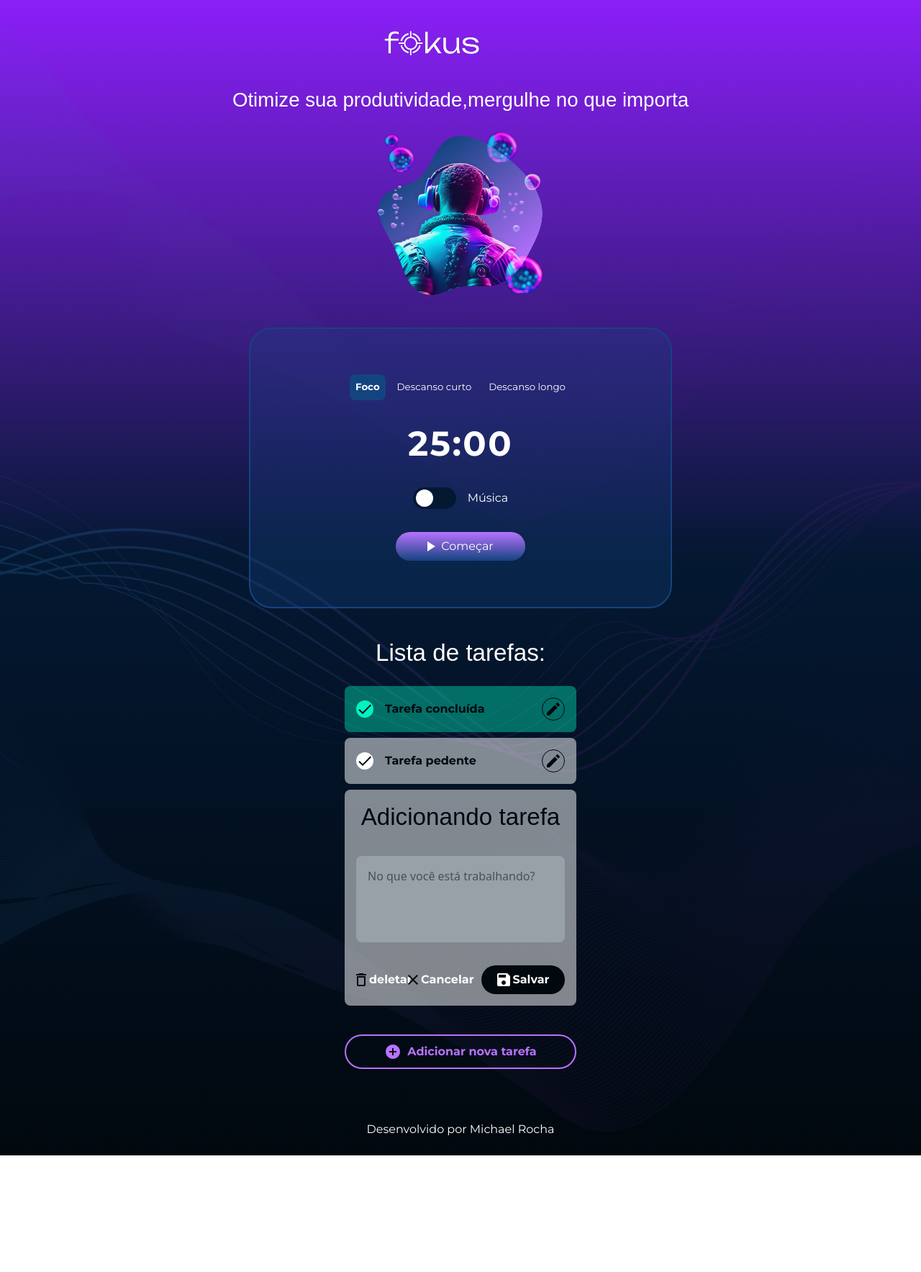
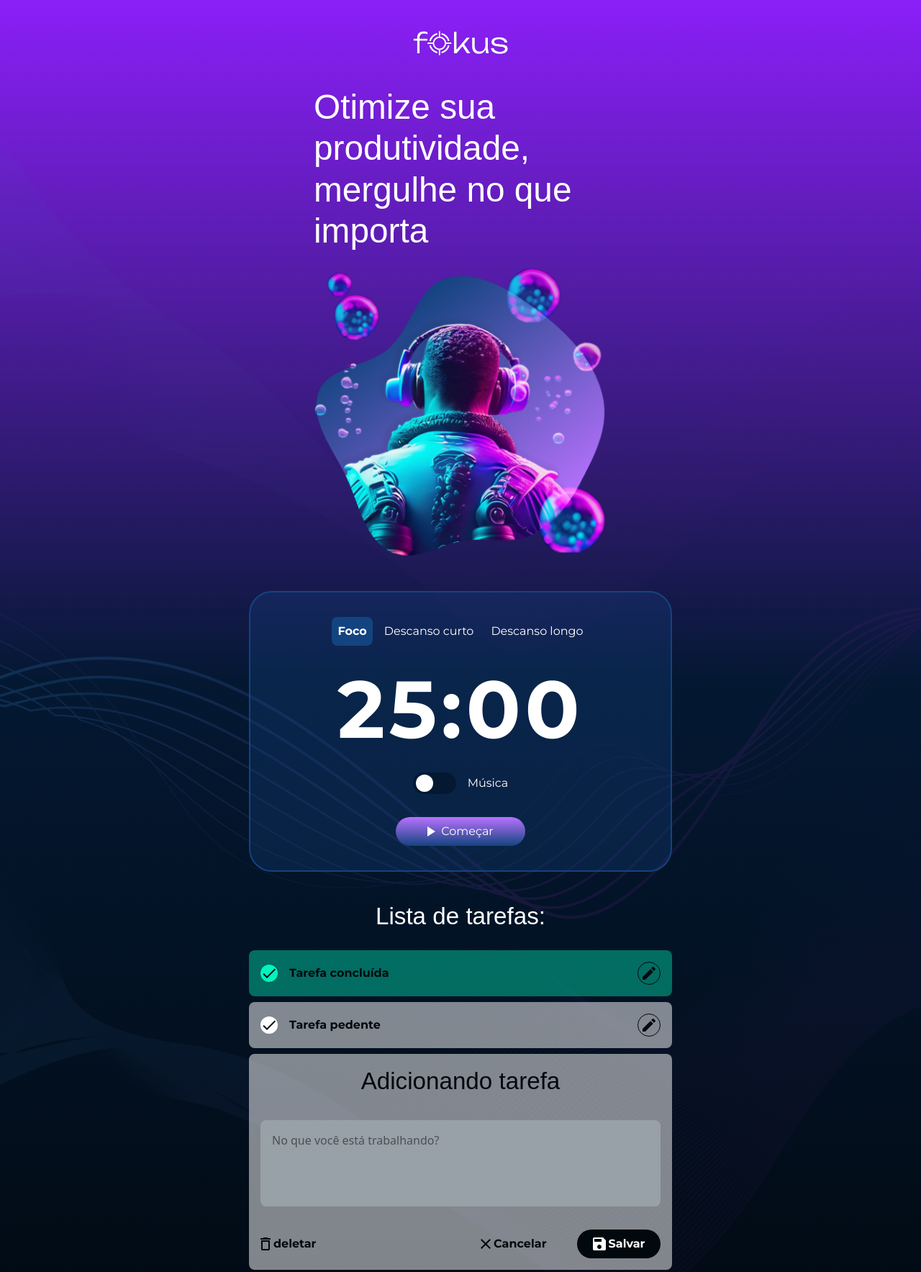
Before and after one commit to michaelprocha/fokus, a website built with Vite: page index.html in a window 1280 px wide. Shown: the top 1767 px of the page at 72% size. Before the commit the page ends 1605 px from the top, so only its background shows below. Built offline with nearby package versions, Linux system fonts and the light colour scheme; a web font is replaced by a local one.

Commit message:
finalize style

```diff
--- a/index.html
+++ b/index.html
@@ -14,17 +14,17 @@
 	</head>
 	<body class="bg-focus-mode">
 		<header>
-			<div class="py-10 max-w-300 flex justify-center items-center">
+			<div class="py-10 flex justify-center items-center">
 				<img src="/images/headerFokus.png" alt="Fokus" />
 			</div>
 		</header>
 		<main>
 			<div class="px-2 flex flex-col gap-10 items-center">
-				<section class="flex flex-col items-center gap-6">
-					<h1 class="font-light">
+				<section class="1xl:flex-row flex flex-col items-center gap-6">
+					<h1 class="font-light max-w-64 text-xl md:text-3xl md:max-w-102">
 						Otimize sua produtividade,<span class="font-normal inline-block">mergulhe no que importa</span>
 					</h1>
-					<img class="w-58" src="/images/fokus.png" aria-hidden="true" />
+					<img class="w-58 md:w-102" src="/images/fokus.png" aria-hidden="true" />
 				</section>
 				<section class="timer">
 					<div class="flex gap-2">
@@ -32,7 +32,7 @@
 						<button id="short-rest" class="mode">Descanso curto</button>
 						<button id="long-rest" class="mode">Descanso longo</button>
 					</div>
-					<p id="timer" class="text-3xl font-bold tracking-wider">25:00</p>
+					<p id="timer" class="text-3xl font-bold tracking-wider md:text-5xl">25:00</p>
 					<div class="flex items-center gap-4">
 						<button id="switch" class="bg-medium-blue music">
 							<div class="bg-white rounded-3xl w-6 h-6"></div>
@@ -44,9 +44,9 @@
 						Começar
 					</button>
 				</section>
-				<section>
+				<section class="w-full flex flex-col items-center">
 					<h2 class="text-2xl text-center mb-6">Lista de tarefas:</h2>
-					<ul class="flex flex-col gap-2 justify-center items-center">
+					<ul class="max-w-147 w-full flex flex-col gap-2 justify-center items-center">
 						<li data-id="1" class="task completed">
 							<div class="flex gap-4">
 								<button data-button="completed" class="cursor-pointer" type="button">
@@ -71,14 +71,14 @@
 						</li>
 						<li class="edit">
 							<h3 class="text-deep-blue">Adicionando tarefa</h3>
-							<textarea id="task-name" class="resize-none h-30 w-full bg-text-area rounded-lg p-4 flex items-start" placeholder="No que você está trabalhando?" name="taskName"></textarea>
+							<textarea id="task-name" class="resize-none h-30 w-full bg-complementary4 rounded-lg p-4 flex items-start" placeholder="No que você está trabalhando?" name="taskName"></textarea>
 							<div class="flex justify-between items-center w-full">
-								<button id="delete-task" class="button cancel cursor-pointer" type="button">
+								<button id="delete-task" class="button cancel cursor-pointer text-deep-blue" type="button">
 									<img src="/images/icons/delete.svg" alt="" />
 									deletar
 								</button>
-								<div class="flex gap-4">
-									<button id="cancel-task" class="button cancel cursor-pointer" type="button">
+								<div class="flex gap-4 md:gap-12">
+									<button id="cancel-task" class="button cancel cursor-pointer text-deep-blue" type="button">
 										<img src="/images/icons/close.svg" alt="" />
 										Cancelar
 									</button>
@@ -98,7 +98,7 @@
 			</div>
 		</main>
 		<footer class="py-6 text-center">
-			<p>Desenvolvido por Michael Rocha</p>
+			<p class="text-complementary4">Desenvolvido por Michael Rocha</p>
 		</footer>
 		<script type="module" src="/src/typescript/controller.ts"></script>
 	</body>
--- a/src/style.css
+++ b/src/style.css
@@ -4,6 +4,7 @@
 	--font-montserrat: "Montserrat", sans-serif;
 	--font-unbounded: "Unbounded", sans-serif;
 
+	--text-5xl: 7rem;
 	--text-4xl: 4.3rem;
 	--text-3xl: 2.986rem;
 	--text-2xl: 2.074rem;
@@ -31,10 +32,51 @@
 	--bg-complementary1: linear-gradient(180deg, rgba(184, 114, 255, 1) 0%, rgba(20, 68, 128, 1) 100%);
 	--color-complementary2: #b872ff;
 	--color-complementary3: rgba(20, 68, 128, 0.3);
+	--color-complementary4: #98a0a8;
 	--color-pending: rgba(255, 255, 255, 0.5);
 	--color-completed: rgba(0, 244, 191, 0.4);
 	--color-checked: rgba(2, 205, 161, 1);
-	--color-text-area: #98A0A8;
+
+	--breakpoint-1xl: 90rem;
+
+	--animate-right: switch-to-right 1s ease-in-out forwards;
+	--animate-on: switch-color-on 1s ease-in-out forwards;
+	--animate-left: switch-to-left 1s ease-in-out forwards;
+	--animate-off: switch-color-off 1s ease-in-out forwards;
+
+	@keyframes switch-color-on {
+		from {
+			background-color: #01080e;
+		}
+		to {
+			background-color: #b872ff;
+		}
+	}
+	@keyframes switch-color-off {
+		from {
+			background-color: #b872ff;
+		}
+		to {
+			background-color: #01080e;
+		}
+	}
+
+	@keyframes switch-to-right {
+		from {
+			transform: translatex(0%);
+		}
+		to {
+			transform: translatex(100%);
+		}
+	}
+	@keyframes switch-to-left {
+		from {
+			transform: translatex(100%);
+		}
+		to {
+			transform: translatex(0%);
+		}
+	}
 }
 
 @utility bg-focus-mode {
@@ -125,10 +167,10 @@
 	}
 
 	.mode {
-		@apply text-s p-2 rounded-lg cursor-pointer;
+		@apply text-s p-2 rounded-lg cursor-pointer md:text-base;
 	}
 
-	.music{
+	.music {
 		@apply w-15 h-7.5 cursor-pointer rounded-3xl px-1 flex items-center;
 	}
 
```
